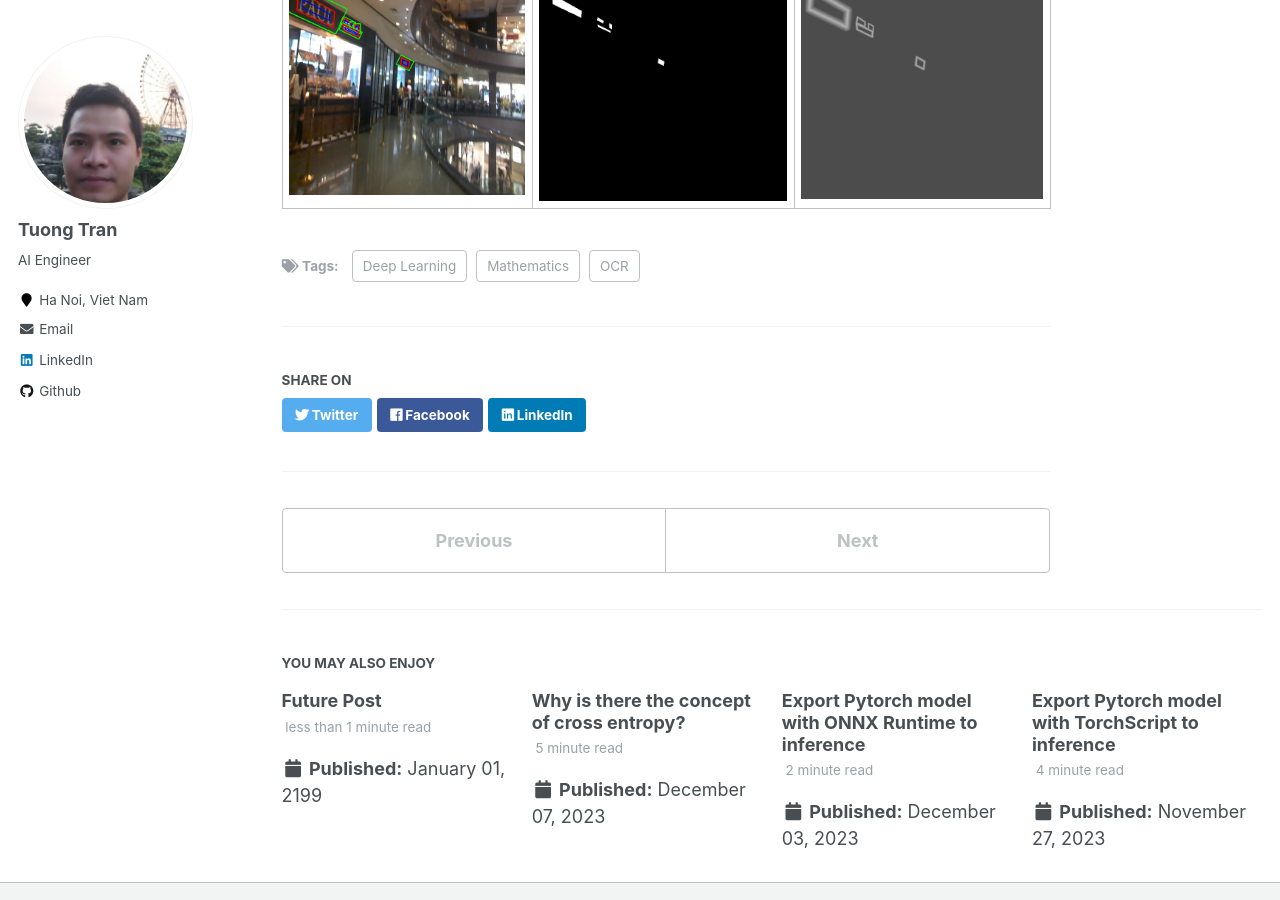
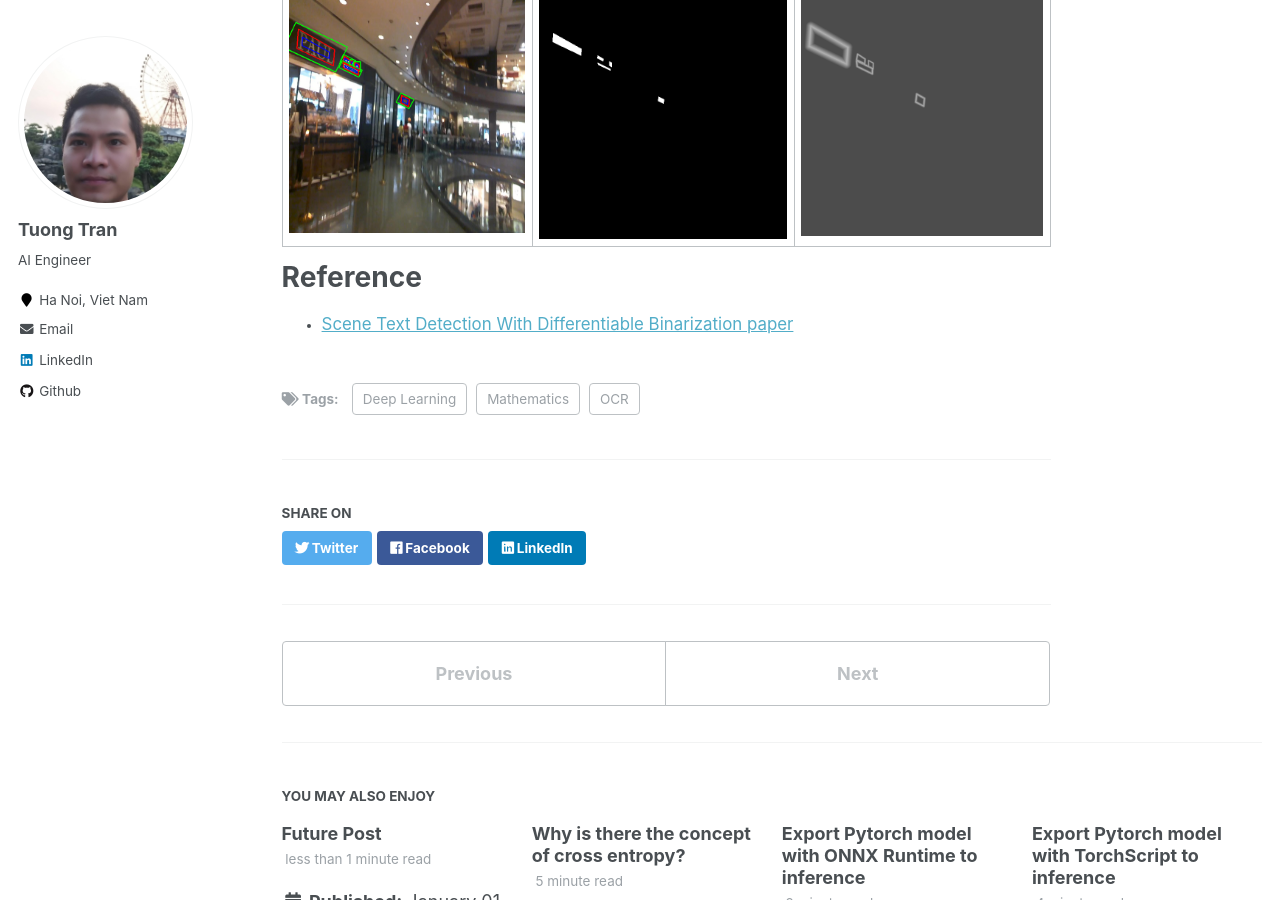
Before and after one commit to tuongtranngoc/tuongtranngoc.github.io, a Jekyll site: the page built from _posts/2024-01-16-db-text-detection.md, in a window 1280 px wide and 900 px high, scrolled down 3760 px. Built offline with Jekyll 4.4.1, drawn with Linux system fonts in a browser that asks for light colours; formulas are drawn with MathJax 3; some of the changed text lies outside the part shown.

Commit message:
update: blogs/db

```diff
--- a/_posts/2024-01-16-db-text-detection.md
+++ b/_posts/2024-01-16-db-text-detection.md
@@ -109,3 +111,6 @@ Example:
 | polygon | probability map | threshold map |
 |--|--|--|
 | <img src="/images/posts/20230116_differentiable_binarization/21_polygon.png"> | <img src="/images/posts/20230116_differentiable_binarization/21_shrink_map.png"> | <img src="/images/posts/20230116_differentiable_binarization/21_border_map.png"> |
+
+# Reference
++ [Scene Text Detection With Differentiable Binarization paper](https://arxiv.org/abs/1911.08947)
```
Also changed, not shown: other parts of _posts/2024-01-16-db-text-detection.md (+2 -0 lines).
